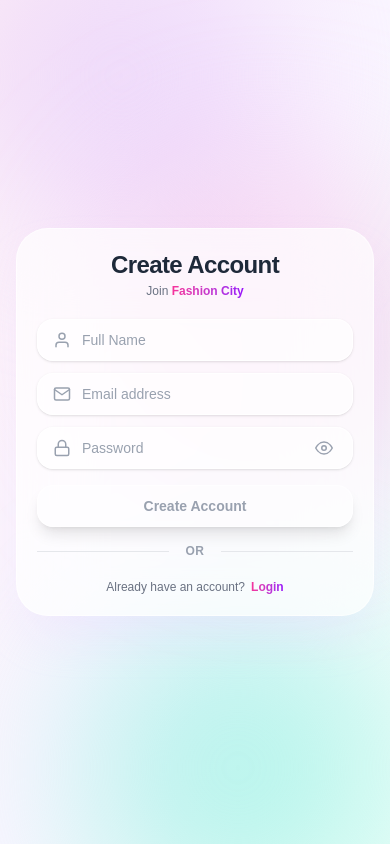
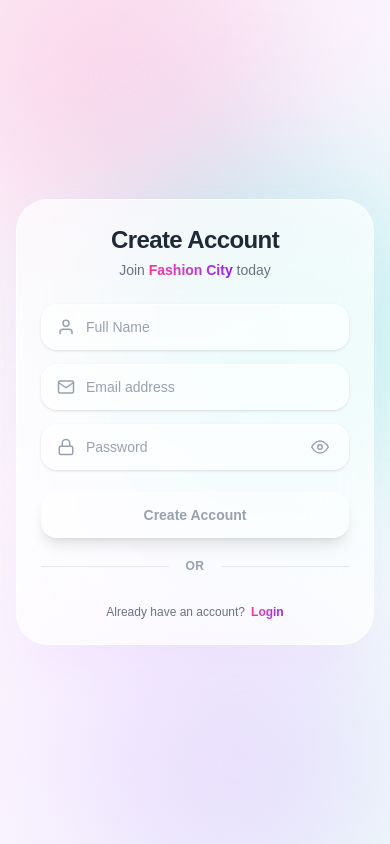
Before and after one commit to vani1230/FashionCity_E-commerce_Website, a React (Vite) app in the folder client/: page /auth/register in a window 390 px wide. Built offline with nearby package versions, Linux system fonts and the light colour scheme; no server answers.

Commit message:
Some Important Updates

```diff
--- a/client/src/pages/auth/Register.jsx
+++ b/client/src/pages/auth/Register.jsx
@@ -1,10 +1,9 @@
 import React, { useState } from "react";
 import { Link, useNavigate } from "react-router-dom";
-import { FcGoogle } from "react-icons/fc";
 import { FiEye, FiEyeOff, FiUser, FiMail, FiLock } from "react-icons/fi";
+import { toast } from "sonner";
 import { useDispatch } from "react-redux";
 import { RegisterUser } from "../../store/auth-slice/index.js";
-import { toast } from "sonner";
 
 const initialState = {
   name: "",
@@ -37,7 +36,7 @@ const Register = () => {
     setIsSubmitting(true);
     dispatch(RegisterUser(formData)).then((data) => {
       if (data?.payload?.success) {
-        toast.success("Registration Successful");
+        toast.success("Registration Successful 🎉");
         navigate("/auth/login");
       } else {
         toast.error(data?.payload?.message || "Something went wrong ❌");
@@ -51,29 +50,54 @@ const Register = () => {
   };
 
   return (
-    // 🌟 'fixed inset-0' strictly locks the screen to the device viewport. NO SCROLLING ALLOWED. 🌟
-    <div className="fixed inset-0 w-full flex items-center justify-center bg-gradient-to-br from-pink-50 via-purple-50 to-teal-50 px-4 overflow-hidden font-sans selection:bg-purple-300 selection:text-white">
+    // 🌟 'fixed inset-0 flex' locks the entire page to the screen. NO SCROLLING.
+    <div className="fixed inset-0 flex w-full font-sans selection:bg-pink-300 selection:text-white bg-white">
+
+      {/* ================= LEFT COLUMN: IMAGE ================= */}
+      {/* Hides on mobile, takes 50% width on large screens */}
+      <div className="hidden lg:flex lg:w-1/2 relative bg-gray-900">
+        <img
+          src="https://images.unsplash.com/photo-1483985988355-763728e1935b?w=1200&q=80"
+          alt="Join Fashion City"
+          className="absolute inset-0 w-full h-full object-cover opacity-90"
+        />
+        {/* Gradient Overlay for text readability */}
+        <div className="absolute inset-0 bg-gradient-to-t from-black/80 via-black/20 to-transparent"></div>
+
+        {/* Image Text Overlay */}
+        <div className="absolute bottom-16 left-12 text-white pr-12 animate-in fade-in slide-in-from-bottom-8 duration-700">
+          <h1 className="text-4xl xl:text-5xl font-extrabold mb-4 tracking-tight">
+            Discover Your <br/><span className="text-transparent bg-clip-text bg-gradient-to-r from-pink-400 to-purple-400">Signature Look.</span>
+          </h1>
+          <p className="text-lg text-gray-300 font-medium">
+            Create an account to unlock exclusive collections, personalized recommendations, and a seamless checkout experience.
+          </p>
+        </div>
+      </div>
+
+      {/* ================= RIGHT COLUMN: FORM ================= */}
+      <div className="w-full lg:w-1/2 flex items-center justify-center bg-gradient-to-br from-pink-50 via-purple-50 to-teal-50 relative px-4 sm:px-8 overflow-hidden">
 
         {/* Decorative Background Orbs (Z-index 0) */}
-      <div className="absolute top-[-10%] left-[-10%] w-[20rem] sm:w-[30rem] h-[20rem] sm:h-[30rem] bg-purple-200/60 rounded-full mix-blend-multiply filter blur-[80px] animate-blob z-0"></div>
-      <div className="absolute top-[20%] right-[-10%] w-[20rem] sm:w-[30rem] h-[20rem] sm:h-[30rem] bg-pink-200/60 rounded-full mix-blend-multiply filter blur-[80px] animate-blob animation-delay-2000 z-0"></div>
-      <div className="absolute bottom-[-10%] left-[20%] w-[20rem] sm:w-[30rem] h-[20rem] sm:h-[30rem] bg-teal-200/60 rounded-full mix-blend-multiply filter blur-[80px] animate-blob animation-delay-4000 z-0"></div>
+        <div className="absolute top-[-10%] left-[-10%] w-[20rem] sm:w-[30rem] h-[20rem] sm:h-[30rem] bg-pink-200/60 rounded-full mix-blend-multiply filter blur-[80px] animate-blob z-0"></div>
+        <div className="absolute top-[20%] right-[-10%] w-[20rem] sm:w-[30rem] h-[20rem] sm:h-[30rem] bg-teal-200/60 rounded-full mix-blend-multiply filter blur-[80px] animate-blob animation-delay-2000 z-0"></div>
+        <div className="absolute bottom-[-10%] left-[20%] w-[20rem] sm:w-[30rem] h-[20rem] sm:h-[30rem] bg-purple-200/60 rounded-full mix-blend-multiply filter blur-[80px] animate-blob animation-delay-4000 z-0"></div>
 
-      {/* Glassmorphism Card - Tightened padding (p-5 sm:p-8) for mobile fit */}
-      <div className="bg-white/70 backdrop-blur-2xl border border-white/60 shadow-2xl shadow-purple-200/40 rounded-[2rem] p-5 sm:p-8 w-full max-w-[400px] relative z-10">
+        {/* Glassmorphism Card */}
+        <div className="bg-white/70 backdrop-blur-2xl border border-white/60 shadow-2xl shadow-purple-200/40 rounded-[2rem] p-6 sm:p-10 w-full max-w-[420px] relative z-10 animate-in fade-in zoom-in duration-500">
 
-        {/* Header - Tightened margins */}
-        <div className="text-center mb-5 sm:mb-6">
-          <h2 className="text-2xl sm:text-3xl font-extrabold text-gray-800 mb-0.5 tracking-tight">
+          {/* Header */}
+          <div className="text-center mb-6 sm:mb-8">
+            <h2 className="text-2xl sm:text-3xl font-extrabold text-gray-800 mb-1 tracking-tight">
               Create Account
             </h2>
-          <p className="text-gray-500 text-xs sm:text-sm font-medium">
-            Join <span className="text-transparent bg-clip-text bg-gradient-to-r from-pink-500 to-purple-600 font-bold">Fashion City</span>
+            <p className="text-gray-500 text-sm font-medium">
+              Join <span className="text-transparent bg-clip-text bg-gradient-to-r from-pink-500 to-purple-600 font-bold">Fashion City</span> today
             </p>
           </div>
 
-        {/* Form - Tightened gap (gap-3) */}
-        <form className="flex flex-col gap-3" onSubmit={handleSubmit}>
+          {/* Form */}
+          <form className="flex flex-col gap-3.5" onSubmit={handleSubmit}>
 
             <div className="relative group">
               <div className="absolute left-4 top-1/2 -translate-y-1/2 text-gray-400 group-focus-within:text-purple-500 transition-colors">
@@ -83,7 +107,7 @@ const Register = () => {
                 type="text"
                 name="name"
                 placeholder="Full Name"
-              className="w-full bg-white/60 border border-white/80 pl-11 pr-4 py-2.5 sm:py-3 rounded-[1rem] focus:outline-none focus:ring-2 focus:ring-purple-300 focus:bg-white transition-all shadow-sm placeholder-gray-400 text-gray-700 font-medium text-sm"
+                className="w-full bg-white/60 border border-white/80 pl-11 pr-4 py-3 rounded-[1rem] focus:outline-none focus:ring-2 focus:ring-purple-300 focus:bg-white transition-all shadow-sm placeholder-gray-400 text-gray-700 font-medium text-sm sm:text-base"
                 value={formData.name}
                 onChange={handleChange}
               />
@@ -97,7 +121,7 @@ const Register = () => {
                 type="email"
                 name="email"
                 placeholder="Email address"
-              className="w-full bg-white/60 border border-white/80 pl-11 pr-4 py-2.5 sm:py-3 rounded-[1rem] focus:outline-none focus:ring-2 focus:ring-pink-300 focus:bg-white transition-all shadow-sm placeholder-gray-400 text-gray-700 font-medium text-sm"
+                className="w-full bg-white/60 border border-white/80 pl-11 pr-4 py-3 rounded-[1rem] focus:outline-none focus:ring-2 focus:ring-pink-300 focus:bg-white transition-all shadow-sm placeholder-gray-400 text-gray-700 font-medium text-sm sm:text-base"
                 value={formData.email}
                 onChange={handleChange}
               />
@@ -111,7 +135,7 @@ const Register = () => {
                 type={showPassword ? "text" : "password"}
                 name="password"
                 placeholder="Password"
-              className="w-full bg-white/60 border border-white/80 pl-11 pr-12 py-2.5 sm:py-3 rounded-[1rem] focus:outline-none focus:ring-2 focus:ring-teal-300 focus:bg-white transition-all shadow-sm placeholder-gray-400 text-gray-700 font-medium text-sm"
+                className="w-full bg-white/60 border border-white/80 pl-11 pr-12 py-3 rounded-[1rem] focus:outline-none focus:ring-2 focus:ring-teal-300 focus:bg-white transition-all shadow-sm placeholder-gray-400 text-gray-700 font-medium text-sm sm:text-base"
                 value={formData.password}
                 onChange={handleChange}
               />
@@ -127,18 +151,18 @@ const Register = () => {
             <button
               type="submit"
               disabled={!isFormValid || isSubmitting}
-            className={`w-full py-2.5 sm:py-3 rounded-[1rem] font-bold shadow-lg transition-all duration-300 mt-1 flex justify-center items-center gap-2 text-sm sm:text-base
+              className={`w-full py-3 rounded-[1rem] font-bold shadow-lg transition-all duration-300 mt-2 flex justify-center items-center gap-2 text-sm sm:text-base
               ${isFormValid ? "bg-gradient-to-r from-pink-500 to-purple-600 text-white hover:shadow-pink-300/50 hover:-translate-y-0.5 active:scale-95" : "bg-white/40 text-gray-400 border border-white/50 cursor-not-allowed"}`}
             >
               {isSubmitting ? (
                 <div className="flex items-center gap-2">
                    <div className="w-4 h-4 border-2 border-white/30 border-t-white rounded-full animate-spin"></div>
-                 <span>Creating...</span>
+                   <span>Creating Account...</span>
                 </div>
               ) : "Create Account"}
             </button>
 
-          <div className="relative flex items-center py-1">
+            <div className="relative flex items-center py-1.5 sm:py-2">
               <div className="flex-grow border-t border-gray-200"></div>
               <span className="flex-shrink-0 mx-4 text-gray-400 text-xs font-bold uppercase tracking-wider">Or</span>
               <div className="flex-grow border-t border-gray-200"></div>
@@ -146,15 +170,16 @@ const Register = () => {
           </form>
 
           {/* Footer */}
-        <p className="text-center text-xs sm:text-sm text-gray-500 mt-4 sm:mt-5 font-medium">
+          <p className="text-center text-xs sm:text-sm text-gray-500 mt-6 font-medium">
             Already have an account?
-          <Link to="/auth/login" className="text-transparent bg-clip-text bg-gradient-to-r from-pink-500 to-purple-600 font-extrabold ml-1.5 hover:underline decoration-purple-400 underline-offset-4 transition-all">
+            <Link to="/auth/login" className="text-transparent bg-clip-text bg-gradient-to-r from-pink-500 to-purple-600 font-extrabold ml-1.5 hover:underline decoration-pink-400 underline-offset-4 transition-all">
               Login
             </Link>
           </p>
 
         </div>
       </div>
+    </div>
   );
 };
 
```
Also changed, not shown: client/src/pages/shopping-view/Checkout.jsx (+32 -11 lines). Lines whose indentation alone changed are shown as unchanged.
